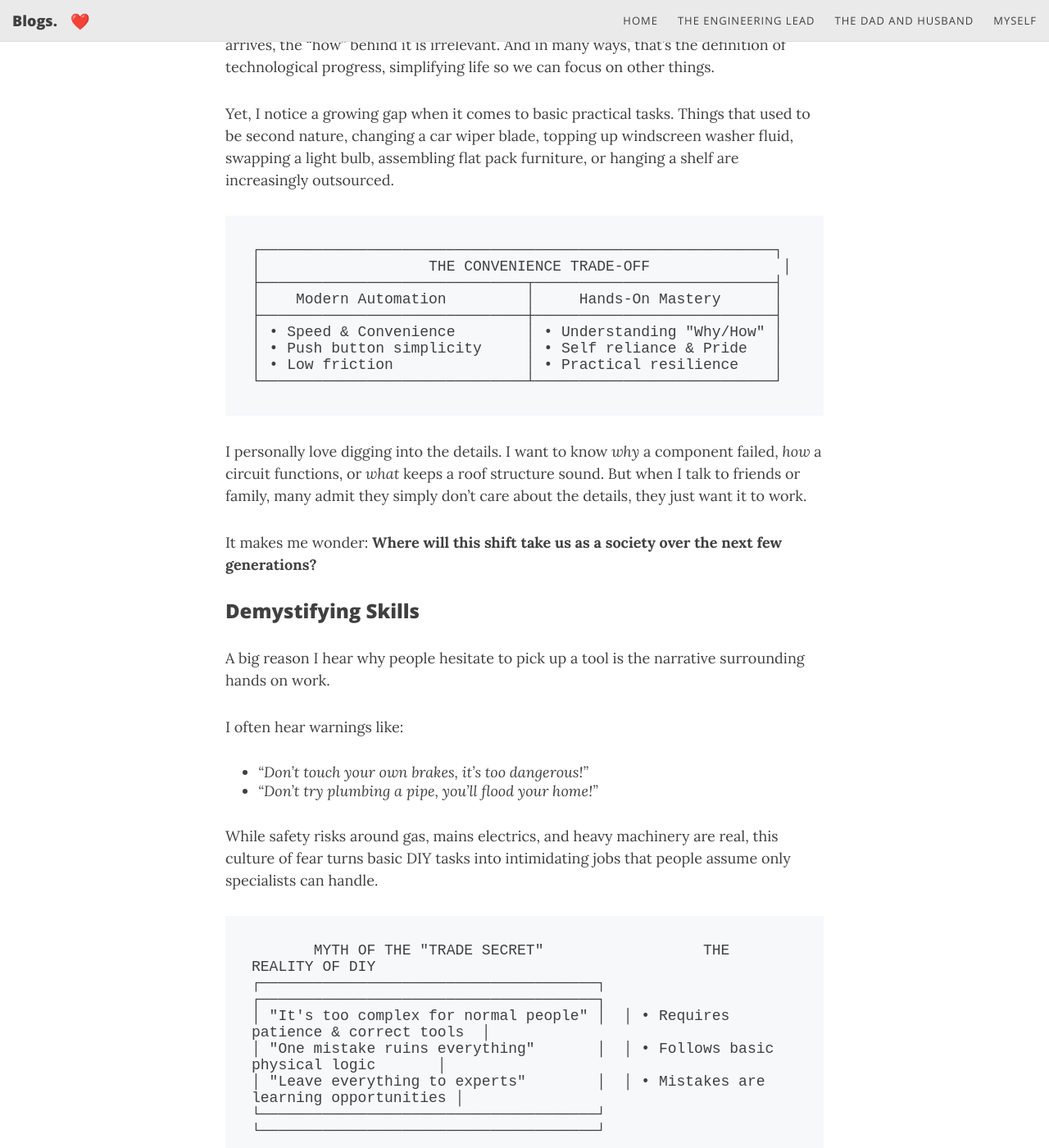
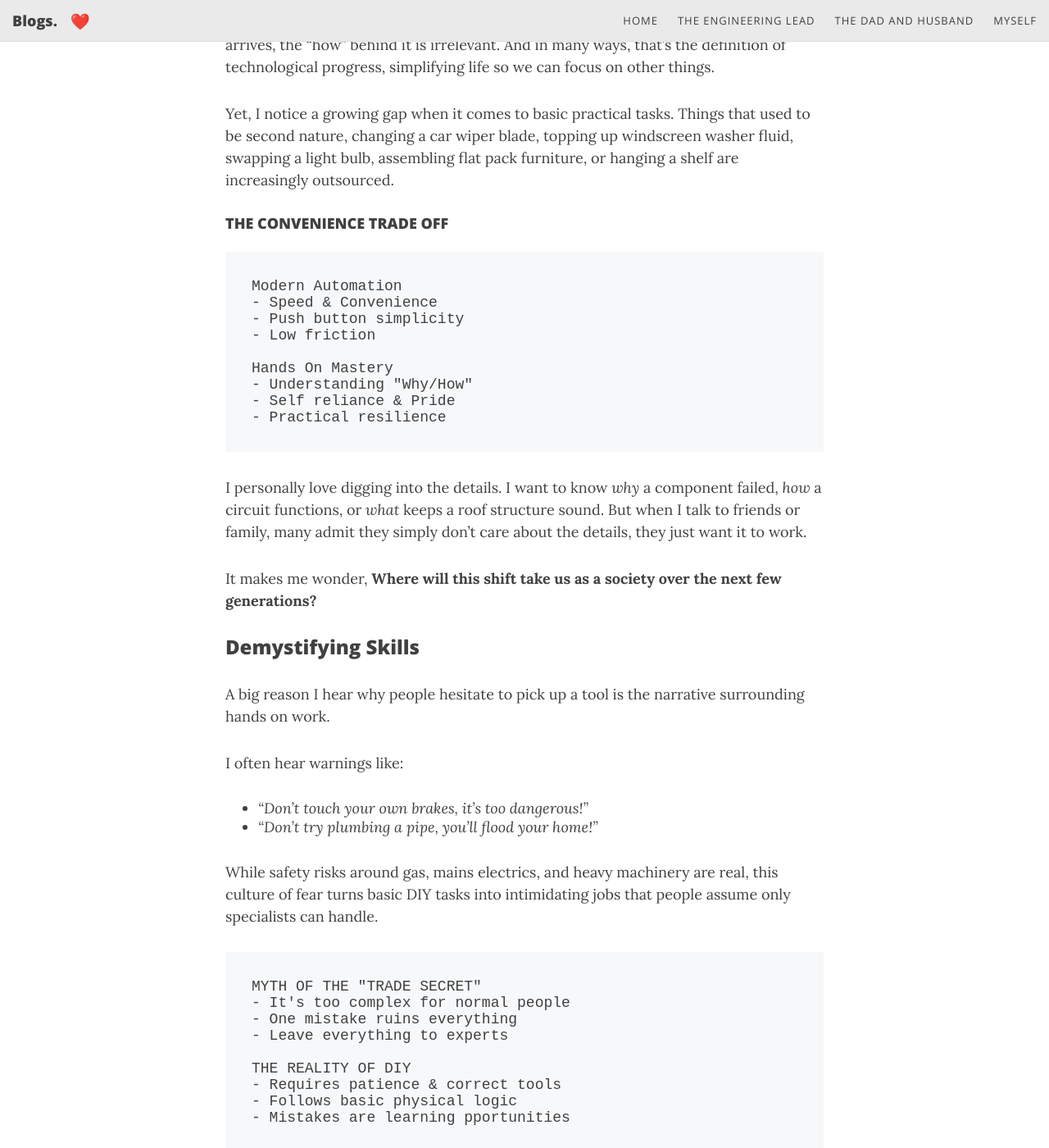
Before and after one commit to Jamesockenden/Jamesockenden.github.io, a Jekyll site: the page built from _posts/2026-10-10-the-lost-art-of-how-things-work.md, in a window 1280 px wide and 1400 px high, scrolled down 838 px. Shown: the whole window at 82% size. Built offline with Jekyll 4.4.1, drawn with Linux system fonts in a browser that asks for light colours.

Commit message:
Small cleanup tweaks in diy post

````diff
--- a/_includes/share-button.html
+++ b/_includes/share-button.html
@@ -1,7 +1,8 @@
 
 <hr>
+<p>
 <img src="https://github.com/Jamesockenden.png" alt="James" width="80" style="border-radius:50%;">
-<p>
+<br>
 <strong>Written by James Ockenden</strong>
 <br>
 GitHub:
--- a/_posts/2026-10-10-the-lost-art-of-how-things-work.md
+++ b/_posts/2026-10-10-the-lost-art-of-how-things-work.md
@@ -23,21 +23,23 @@ For many people, the inner workings of a machine or system don't seem to matter
 
 Yet, I notice a growing gap when it comes to basic practical tasks. Things that used to be second nature, changing a car wiper blade, topping up windscreen washer fluid, swapping a light bulb, assembling flat pack furniture, or hanging a shelf are increasingly outsourced.
 
+#### THE CONVENIENCE TRADE OFF
+
 ```text
-┌──────────────────────────────────────────────────────────┐
-│                   THE CONVENIENCE TRADE-OFF               │
-├──────────────────────────────┬───────────────────────────┤
-│    Modern Automation         │     Hands-On Mastery      │
-├──────────────────────────────┼───────────────────────────┤
-│ • Speed & Convenience        │ • Understanding "Why/How" │
-│ • Push button simplicity     │ • Self reliance & Pride   │
-│ • Low friction               │ • Practical resilience    │
-└──────────────────────────────┴───────────────────────────┘
+Modern Automation
+- Speed & Convenience
+- Push button simplicity
+- Low friction
+
+Hands On Mastery
+- Understanding "Why/How"
+- Self reliance & Pride
+- Practical resilience
 ```
 
 I personally love digging into the details. I want to know *why* a component failed, *how* a circuit functions, or *what* keeps a roof structure sound. But when I talk to friends or family, many admit they simply don't care about the details, they just want it to work.
 
-It makes me wonder: **Where will this shift take us as a society over the next few generations?**
+It makes me wonder, **Where will this shift take us as a society over the next few generations?**
 
 ### Demystifying Skills
 
@@ -51,12 +53,15 @@ I often hear warnings like:
 While safety risks around gas, mains electrics, and heavy machinery are real, this culture of fear turns basic DIY tasks into intimidating jobs that people assume only specialists can handle.
 
 ```text
-       MYTH OF THE "TRADE SECRET"                  THE REALITY OF DIY
-┌──────────────────────────────────────┐  ┌──────────────────────────────────────┐
-│ "It's too complex for normal people" │  │ • Requires patience & correct tools  │
-│ "One mistake ruins everything"       │  │ • Follows basic physical logic       │
-│ "Leave everything to experts"        │  │ • Mistakes are learning opportunities │
-└──────────────────────────────────────┘  └──────────────────────────────────────┘
+MYTH OF THE "TRADE SECRET"
+- It's too complex for normal people
+- One mistake ruins everything
+- Leave everything to experts
+
+THE REALITY OF DIY
+- Requires patience & correct tools
+- Follows basic physical logic
+- Mistakes are learning pportunities
 ```
 
 ### So What If It Isn't Perfect?
````
